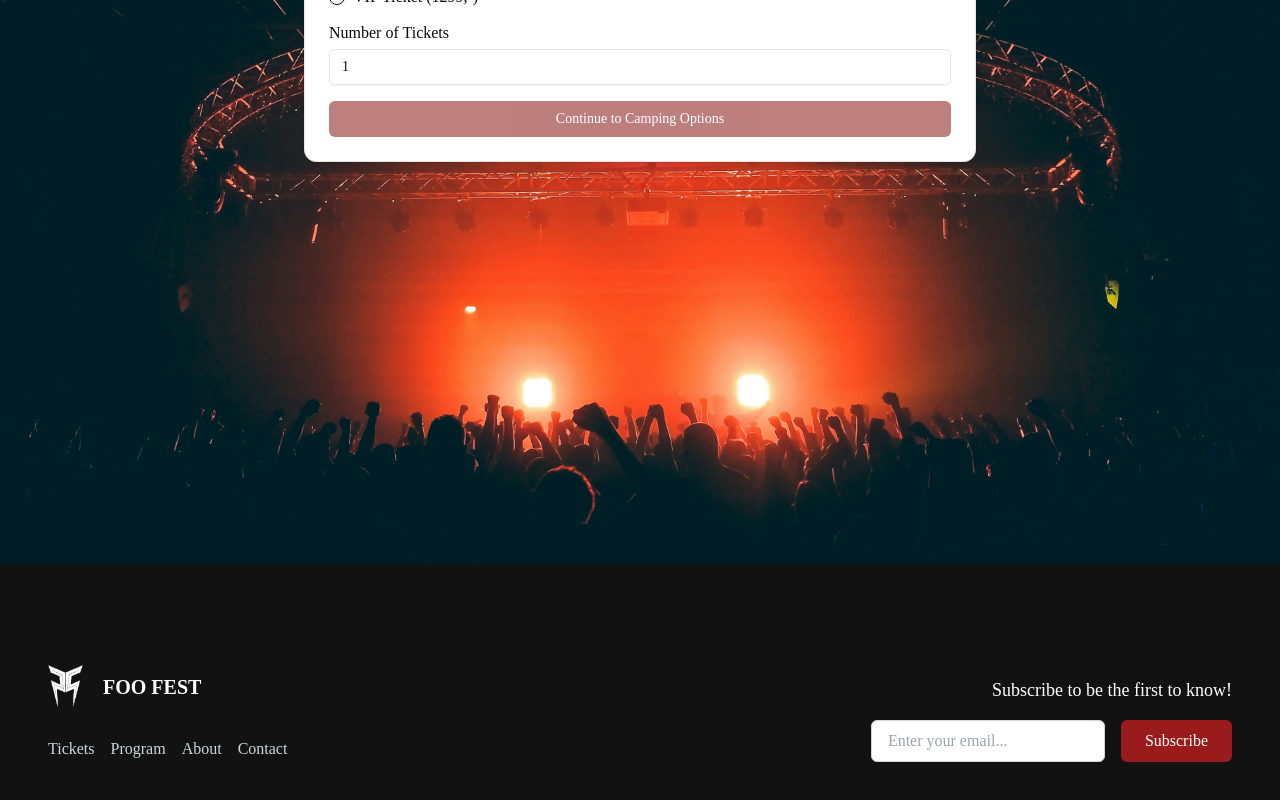
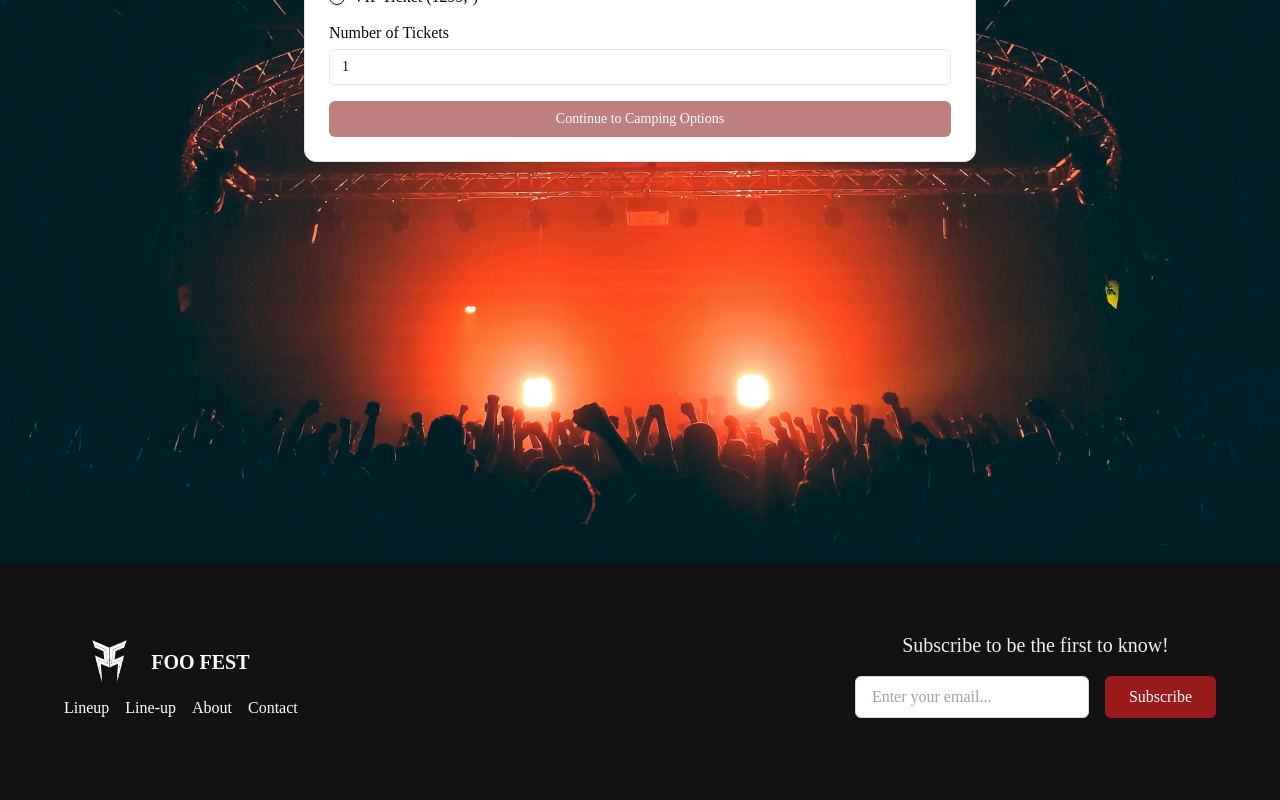
Before and after one commit to espi0001/t15-exam-project-forbedringer, a Next.js app: page / in a window 1280 px wide. Shown: the part 1036-1836 px from the top of the page. Built offline with nearby package versions, Linux system fonts and the light colour scheme; a web font is replaced by a local one.

Commit message:
ændringer i footer

```diff
--- a/src/components/Footer.jsx
+++ b/src/components/Footer.jsx
@@ -1,59 +1,46 @@
 "use client";
 import Link from "next/link";
-import Image from 'next/image';
-import Logo from '@/images/foo-fest-logo.webp';
+import Image from "next/image";
+import Logo from "@/images/foo-fest-logo.webp";
+import NavigationLink from "./NavigationLink";
 
 const Footer = () => {
   return (
-    <footer className="bg-[#121212] text-black p-6 md:p-12 flex flex-col md:flex-row justify-between items-center">
-      <div className="flex flex-col items-center md:items-start mb-6 md:mb-0 md:w-1/2">
-        <div className="flex items-center mb-4 mt-10">
+    //   mx-[20px] lg:mx-[64px] py-[64px] lg:py-[112px]
+    <footer className="mx-[20px] lg:mx-[64px] py-[64px] flex flex-col lg:flex-row justify-between items-center gap-[40px]">
+      <section className="flex flex-col items-center">
+        <div className="flex items-center gap-1">
           <Image src={Logo} width={35} alt="logo" />
-          <span className="text-white text-xl m-5 font-semibold">FOO FEST</span>
+          <h4 className="text-white text-xl m-5 font-semibold">FOO FEST</h4>
         </div>
 
-        <ul className="flex flex-wrap gap-4 justify-center md:justify-start">
+        <ul className="flex flex-wrap gap-4 justify-center">
           <li>
-            <Link href={"/tickets"} className="text-gray-300 hover:text-white hover:underline underline-offset-2 transition-all duration-200 ease-in-out">
-              Tickets
-            </Link>
+            <NavigationLink href={"/Tickets"} text={"Lineup"} />
           </li>
           <li>
-            <Link href={"/lineup"} className="text-gray-300 hover:text-white hover:underline underline-offset-2 transition-all duration-200 ease-in-out">
-              Program
-            </Link>
+            <NavigationLink href={"/lineup"} text={"Line-up"} />
           </li>
           <li>
-            <Link href={"/about"} className="text-gray-300 hover:text-white hover:underline underline-offset-2 transition-all duration-200 ease-in-out">
-              About
-            </Link>
+            <NavigationLink href={"/about"} text={"About"} />
           </li>
           <li>
-            <Link href={"/contact"} className="text-gray-300 hover:text-white hover:underline underline-offset-2 transition-all duration-200 ease-in-out">
-              Contact
-            </Link>
+            <NavigationLink href={"/contact"} text={"Contact"} />
           </li>
         </ul>
-      </div>
+      </section>
 
-      <div id="Footer" className="flex flex-col items-center md:items-end md:w-1/2 mt-16">
-        <h4 className="text-lg text-white font-medium mb-4 text-center md:text-left">Subscribe to be the first to know!</h4>
-        <form className="flex flex-col md:flex-row gap-4 w-full md:w-auto">
-          <input
-            type="email"
-            placeholder="Enter your email..."
-            alt="Email entering form-field"
-            className="w-full px-4 py-2 rounded-md border border-gray-300 text-black focus:outline-none focus:ring-2 focus:ring-gray-500 transition-all duration-300"
-          />
-          <button
-            type="submit"
-            alt="Button to click to subscribe with chosen email"
-            className="px-6 py-2 bg-red-800 text-white font-medium rounded-md focus:outline-none focus:ring-2 focus:ring-gray-500 hover:bg-black hover:text-white transition-colors duration-300 ease-in-out"
-          >
+      <hr className="w-full border-t border-gray-300 my-4 lg:hidden" />
+
+      <section id="Footer" className="flex flex-col items-center">
+        <h6 className="mb-4 text-center">Subscribe to be the first to know!</h6>
+        <form className="flex gap-4 w-full ">
+          <input type="email" placeholder="Enter your email..." alt="Email entering form-field" className="w-full px-4 py-2 rounded-md border border-gray-300 text-black focus:outline-none focus:ring-2 focus:ring-gray-500 transition-all duration-300" />
+          <button type="submit" alt="Button to click to subscribe with chosen email" className="px-6 py-2 bg-red-800 text-white font-medium rounded-md focus:outline-none focus:ring-2 focus:ring-gray-500 hover:bg-black hover:text-white transition-colors duration-300 ease-in-out">
             Subscribe
           </button>
         </form>
-      </div>
+      </section>
     </footer>
   );
 };
```
